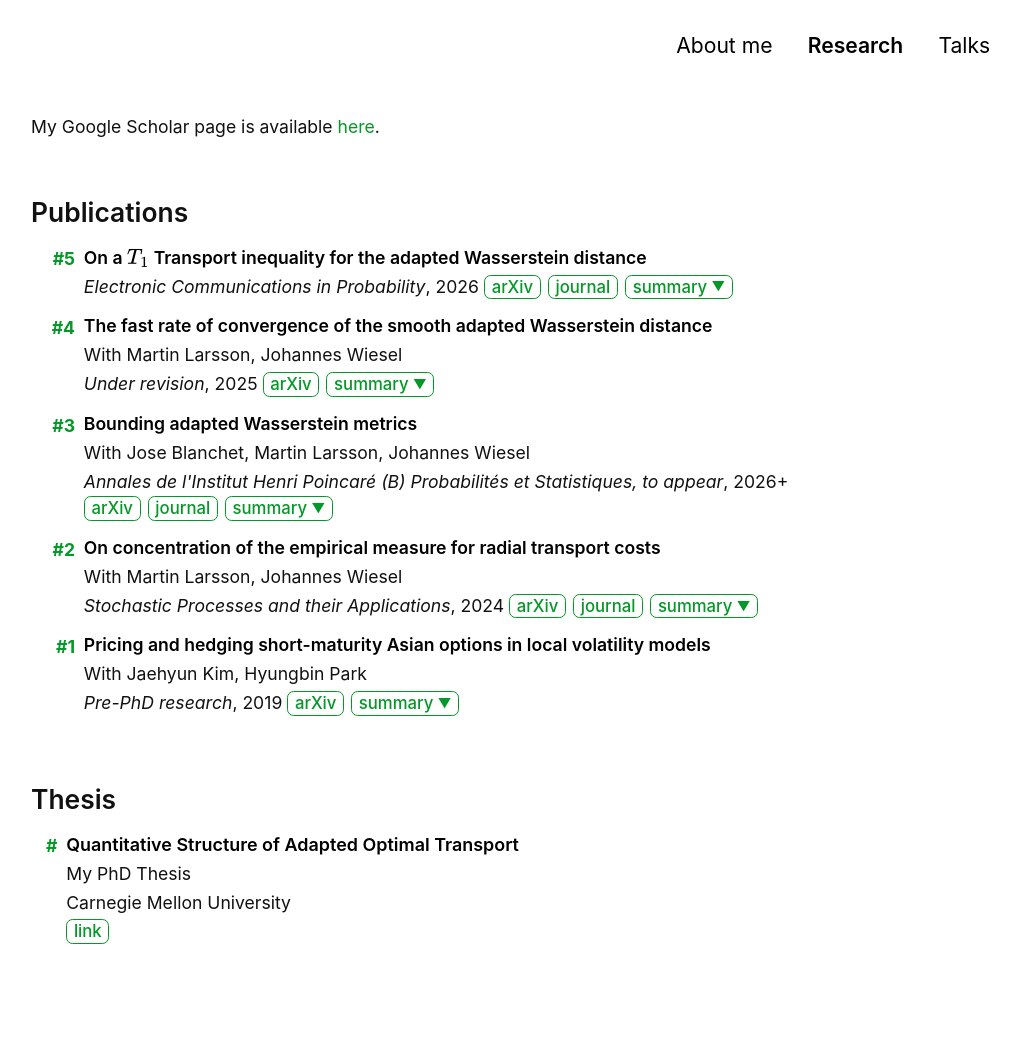
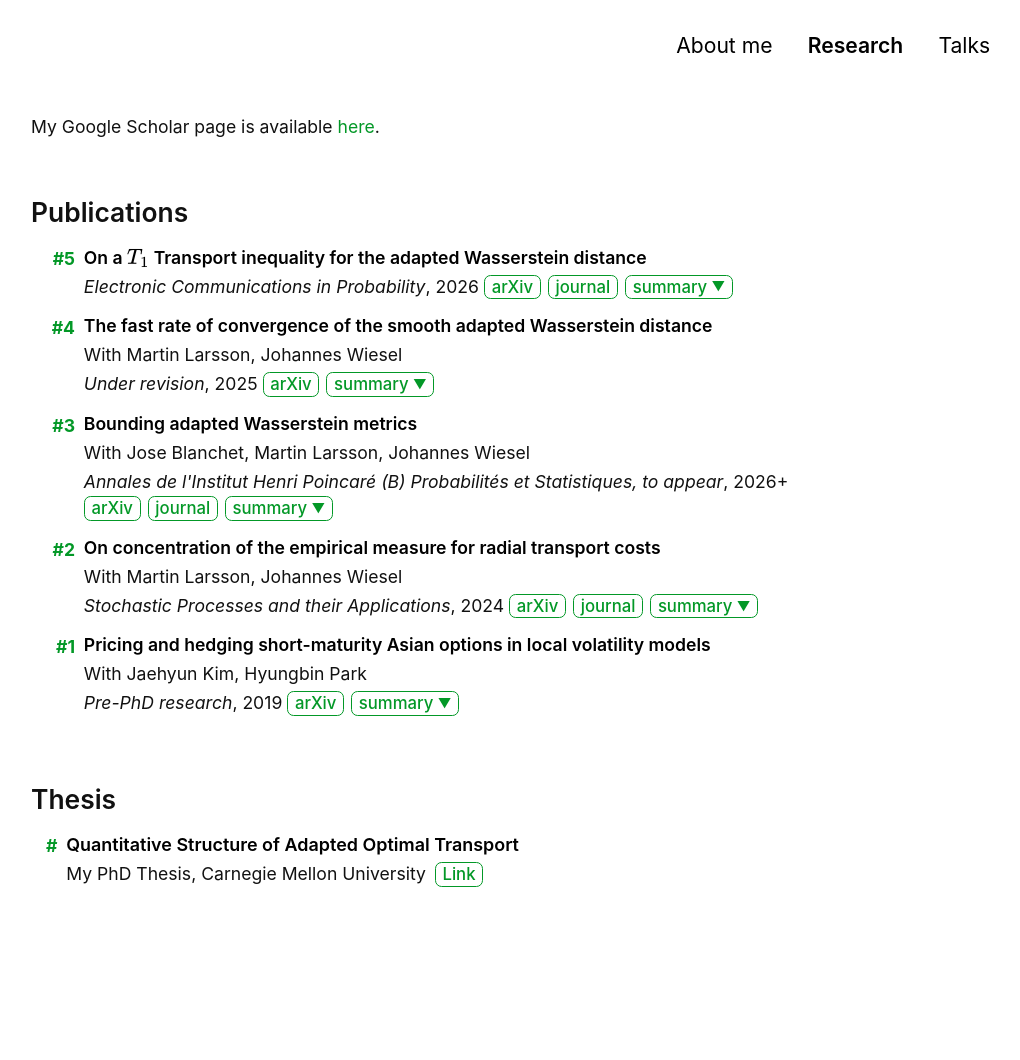
Before and after one commit to Jonghwap/Jonghwap.github.io, a Jekyll site: the page built from research.md, in a window 1280 px wide. Shown: the whole page, without its empty margins (169-1189 px from the left). Built offline with Jekyll 4.4.1, drawn with Linux system fonts in a browser that asks for light colours; a style sheet for code colours, icons or effects is not loaded; after the commit the page ends 1004 px from its top, so only the background shows below that.

Commit message:
Format thesis metadata inline

```diff
--- a/_includes/thesis_list.html
+++ b/_includes/thesis_list.html
@@ -6,14 +6,15 @@
     <span class="talk-bullet">#</span>
     <div class="talk-details">
       <div class="talk-primary"><strong>{{ thesis.title }}</strong></div>
-      <div class="talk-secondary">{{ thesis.type }}</div>
-      <div class="talk-secondary">{{ thesis.school }}</div>
-      {% assign thesis_link = thesis.link | default: '' | strip %}
-      {% if thesis_link != '' %}
-      <div class="talk-links">
-        <a class="journal-button" href="{{ thesis_link }}" target="_blank" rel="noopener">link</a>
+      <div class="talk-meta">
+        <div class="talk-secondary">{{ thesis.type }}, {{ thesis.school }}</div>
+        {% assign thesis_link = thesis.link | default: '' | strip %}
+        {% if thesis_link != '' %}
+        <span class="talk-links">
+          <a class="journal-button" href="{{ thesis_link }}" target="_blank" rel="noopener">Link</a>
+        </span>
+        {% endif %}
       </div>
-      {% endif %}
     </div>
   </li>
   {% endfor %}
```
